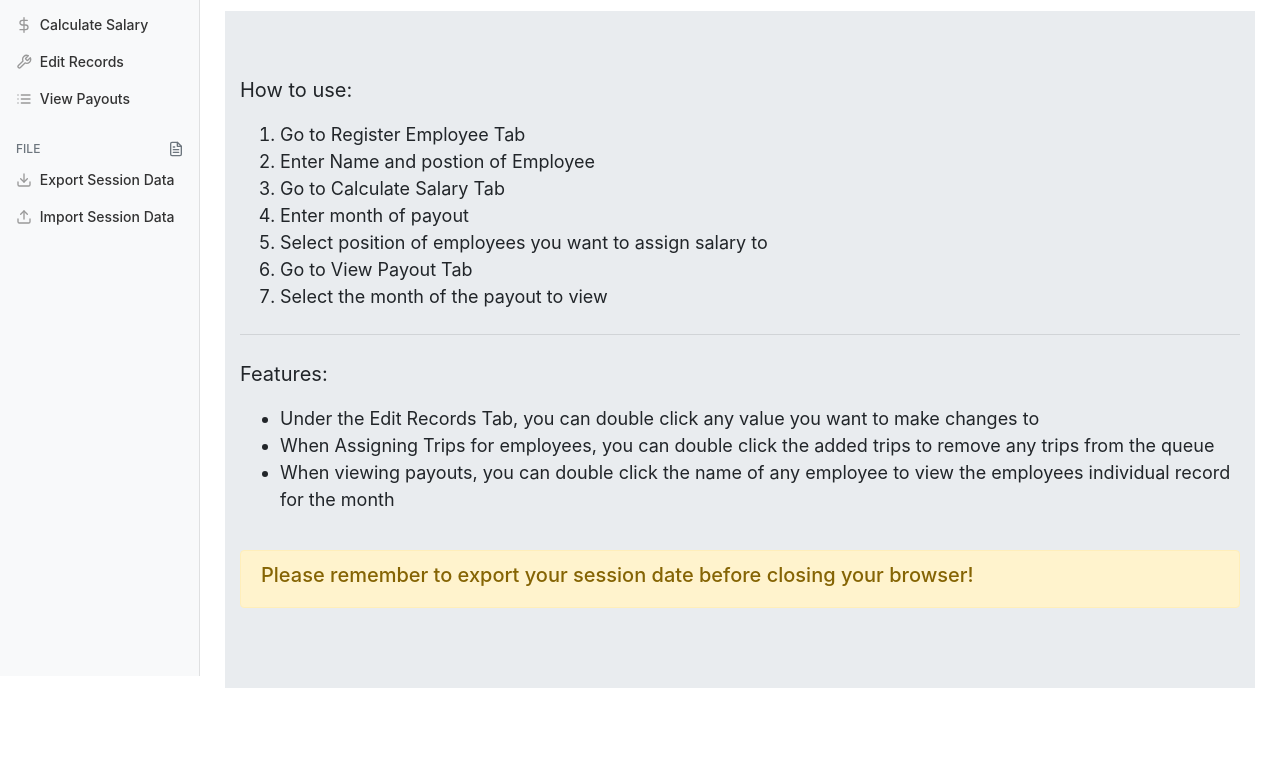
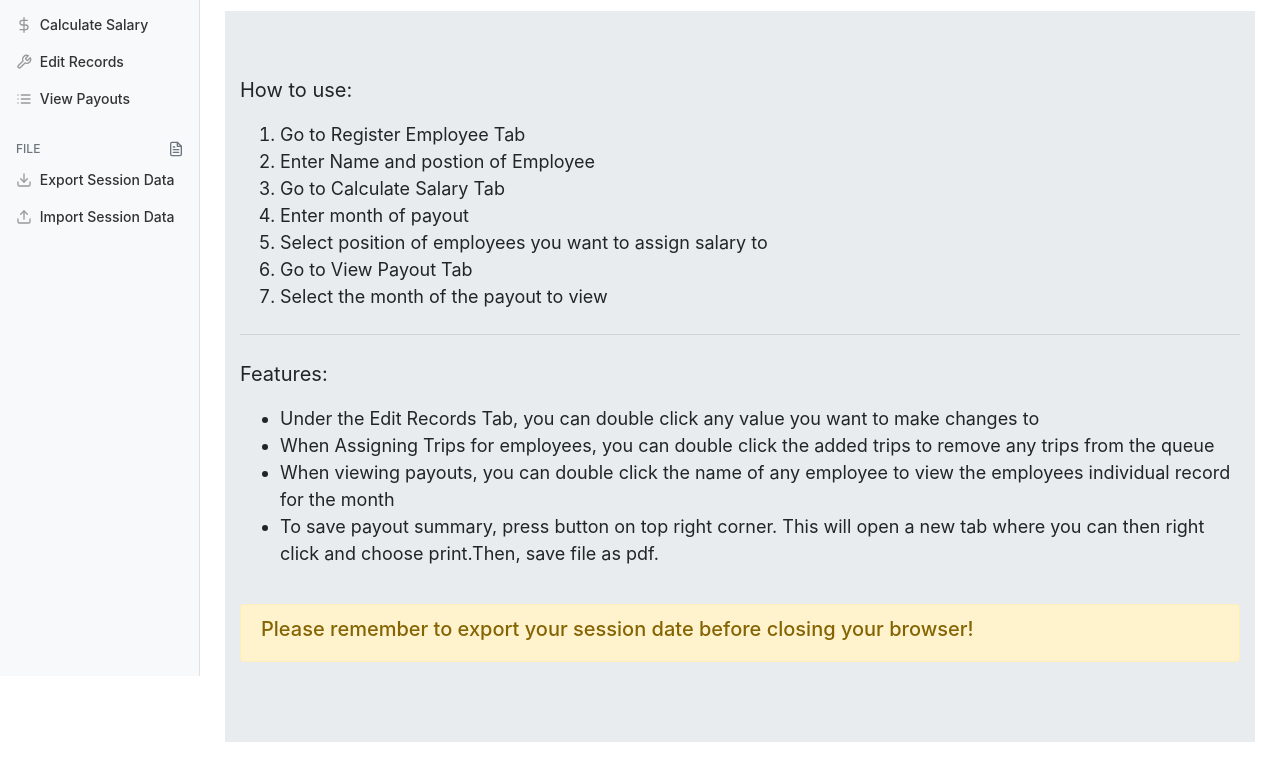
Before and after one commit to Weiss01/salary-calculator, a plain HTML site: page index.html in a window 1280 px wide. Shown: the part 124-904 px from the top of the page. Drawn offline with nearby package versions, Linux system fonts and the light colour scheme.

Commit message:
add print function to manual

```diff
--- a/index.html
+++ b/index.html
@@ -97,6 +97,7 @@
                             <li>Under the Edit Records Tab, you can double click any value you want to make changes to</li>
                             <li>When Assigning Trips for employees, you can double click the added trips to remove any trips from the queue</li>
                             <li>When viewing payouts, you can double click the name of any employee to view the employees individual record for the month</li>
+                            <li>To save payout summary, press button on top right corner. This will open a new tab where you can then right click and choose print.Then, save file as pdf.</li>
                         </ul>
                         <br>
                         <div class="alert alert-warning" role="alert">
```
